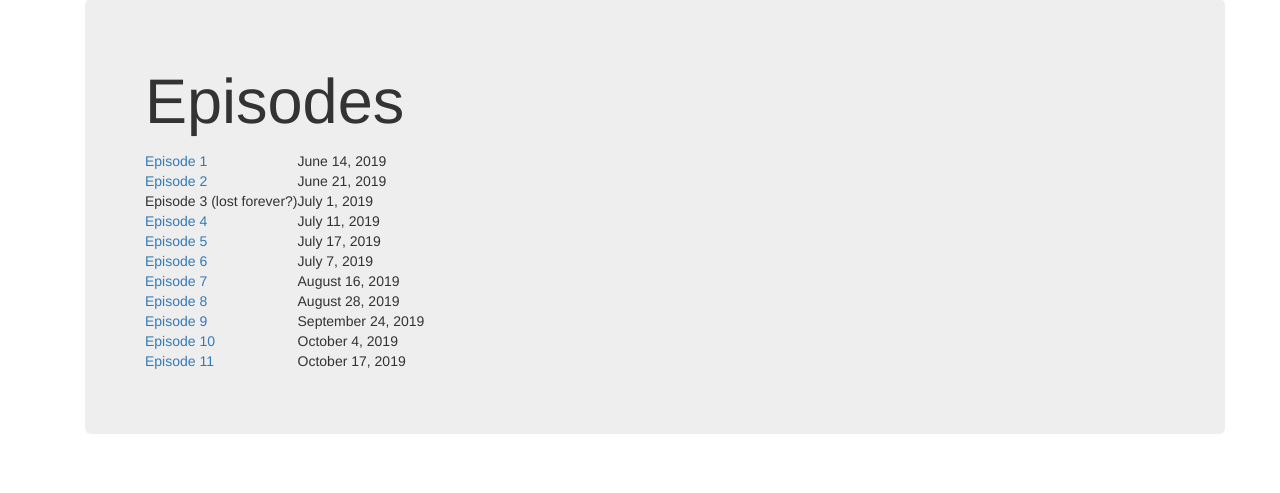
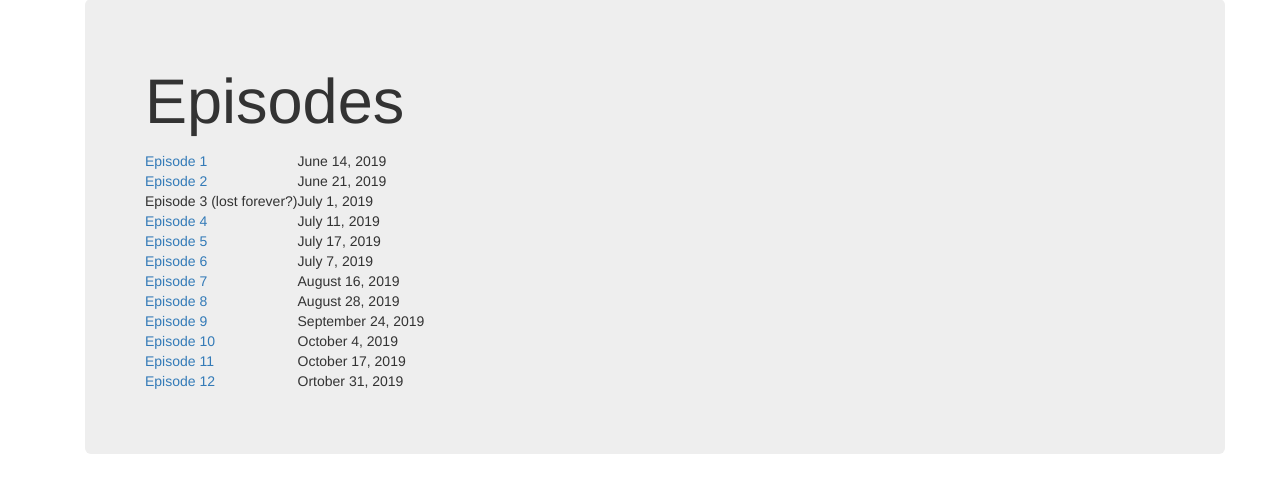
Before and after one commit to riserperson/democracymeow, a Python web app: template app/templates/episodes.html in a window 1280 px wide. Shown: the part 73-566 px from the top of the page. Run offline with Jinja, Linux system fonts and the light colour scheme; the template is opened without the code that fills it, so the values that code supplies are empty; some libraries are stand-ins or nearby versions.

Commit message:
adding ep 12

```diff
--- a/app/templates/episodes.html
+++ b/app/templates/episodes.html
@@ -95,6 +95,14 @@ Episodes
     October 17, 2019
         </td>
     </tr>
+    <tr>
+      <td>
+    <a href="static/ep12.mp3">Episode 12</a>
+        </td>
+        <td>
+    Ortober 31, 2019
+        </td>
+    </tr>
 </table>
 
 </p>
```
Also changed, not shown: 1 other file.
